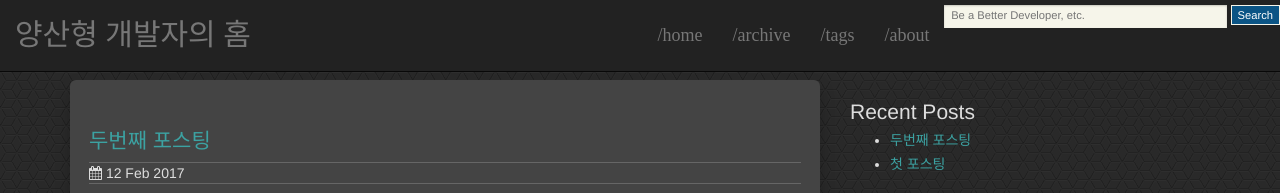
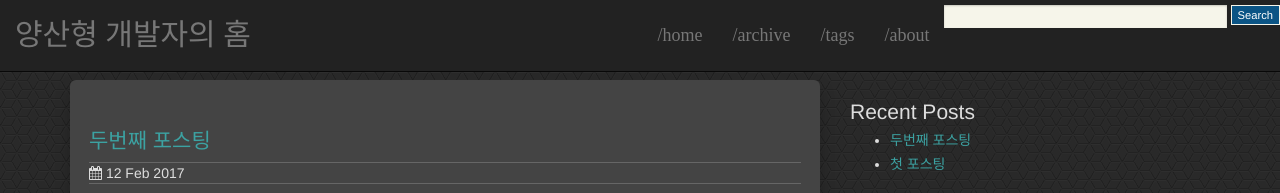
Before and after one commit to buzzricksons/buzzricksons.github.io, a Jekyll site: the page built from index.html, in a window 1280 px wide. Shown: the top 193 px of the page. Built offline with Jekyll 4.4.1, drawn with Linux system fonts in a browser that asks for light colours.

Commit message:
edit search box

```diff
--- a/_includes/header.html
+++ b/_includes/header.html
@@ -41,9 +41,9 @@
     <div class="grid" id="searchBar">
       <div>
         <div id="search">
-          <form role="search" method="get" action="{{ site.baseurl }}//search/">
+          <form role="search" method="get" action="{{ site.baseurl }}/search/">
             <input id="searchString" name="searchString"
-                   placeholder="Be a Better Developer, etc." type="text">
+                   placeholder="" type="text">
             <input id="searchButton" name="googleSearchName" type="submit" value="Search">
           </form>
         </div>
--- a/css/theme.scss
+++ b/css/theme.scss
@@ -389,6 +389,7 @@
       padding: 0.3em 0.6em;
       background-color: #f6f5ea;
       margin-right: 0;
+      color: black;
     }
 
     #searchButton {
```
